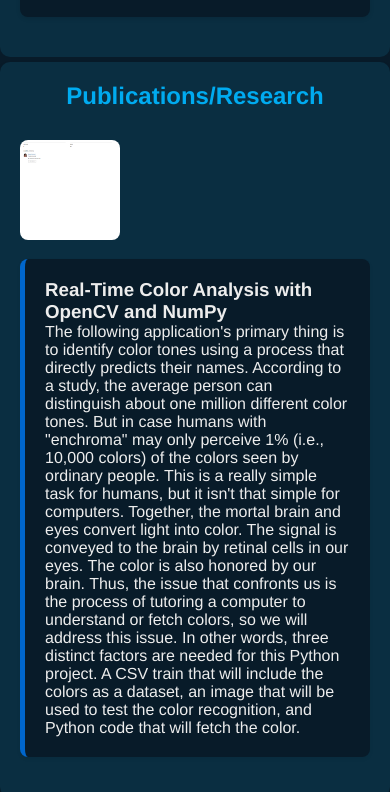
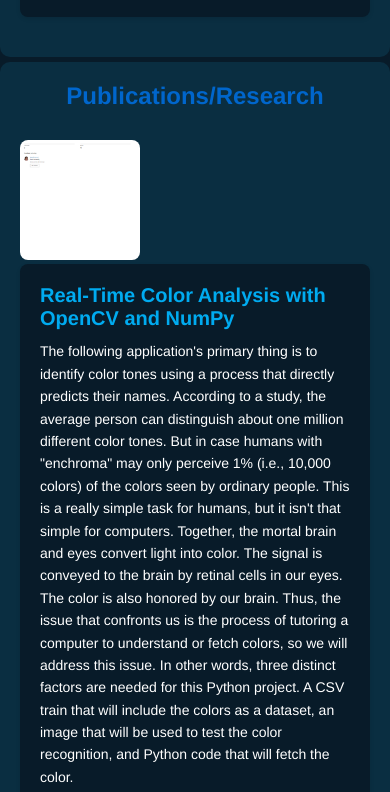
Before and after one commit to rk18002/Portfolio, a plain HTML site: page index.html in a window 390 px wide. Shown: the part 4637-5429 px from the top of the page. Drawn offline with nearby package versions, Linux system fonts and the light colour scheme.

Commit message:
Update style.css

```diff
--- a/style.css
+++ b/style.css
@@ -508,40 +508,33 @@
 
 
 
-/* research Section Styling */
+/* Research Section Styling */
 .research-section {
     padding: 40px 10%;
-    background-color: #0a2e41; /* White background to match website design */
+    background-color:#0a2e41 ; /* Lighter background to blend with site design */
     border-radius: 10px;
     max-width: 100%;
     margin: 5px auto;
-    box-shadow: 0 4px 6px rgba(0, 0, 0, 0.1); /* Slight shadow for a modern look */
-    font-family: 'Roboto', sans-serif; /* Assuming Roboto font */
+    font-family: 'Roboto', sans-serif; /* Assuming Roboto is being used */
 }
 
-/* Heading for Project section */
+/* Heading for the Experience section */
 .research-section h2 {
     text-align: center;
     font-size: 28px;
     margin-bottom: 30px;
-    color: #00abf0; /* Dark color for heading */
-    font-weight: bold;
+    color: #0066cc; /* Primary blue color for consistency */
 }
 
-/* Project Item Styling */
+/* Styling for each experience item */
 .research-item {
-    display: flex;
-    flex-direction: row;
-    background-color:#081b29;
+    background-color: #081b29; /* White background for items */
     padding: 20px;
     margin-bottom: 20px;
     border-radius: 8px;
-    border-left: 5px solid #0066cc; /* Blue left border to match the theme */
-    box-shadow: 0 2px 4px rgba(0, 0, 0, 0.05); /* Subtle shadow */
-    align-items: center;
+    box-shadow: 0 2px 4px rgba(0, 0, 0, 0.1); /* Subtle shadow */
 }
-
-/* Project Image Styling */
+/* Research Image Styling */
 .research-image {
     width: 120px;
     height: 120px;
@@ -550,39 +543,18 @@
     margin-right: 20px;
 }
 
-/* Project Details Styling */
-.research-details {
-    flex: 1;
-}
-
-.research-details h3 {
-    font-size: 22px;
-    color: #00abf0; /* Dark grey for project title */
-    margin-bottom: 10px;
-    font-weight: 500;
-}
-
-.research-details p {
-    font-size: 16px;
-    color: white; /* Darker grey for description */
-    line-height: 1.5;
+/* Job Title Styling */
+.research-item h3 {
+    font-size: 24px;
+    color: #00abf0; /* Dark grey for job title */
     margin-bottom: 10px;
 }
 
-/* View Details Button Styling */
-.view-details-button {
-    display: inline-block;
+/* Description Styling */
+.research-description {
     font-size: 16px;
-    padding: 10px 20px;
-    background-color: #0066cc; /* Blue button */
-    color: #ffffff;
-    text-decoration: none;
-    border-radius: 5px;
-    transition: background-color 0.3s ease;
-}
-
-.view-details-button:hover {
-    background-color: #004b99; /* Darker blue on hover */
+    color: white; /* Darker grey for the description */
+    line-height: 1.6;
 }
 
 /* Responsive Design for Small Screens */
@@ -595,31 +567,15 @@
         font-size: 24px;
     }
 
-    .research-item {
-        flex-direction: column;
-        align-items: center;
-    }
-
-    .research-image {
-        width: 100px;
-        height: 100px;
-        margin-bottom: 15px;
-    }
-
-    .research-details h3 {
+    .research-item h3 {
         font-size: 20px;
     }
 
-    .research-details p {
+
+    .research-description {
         font-size: 14px;
     }
-
-    .view-details-button {
-        font-size: 14px;
-        padding: 8px 16px;
-    }
 }
-
 
 /* Project Section Styling */
 .project-section {
```
